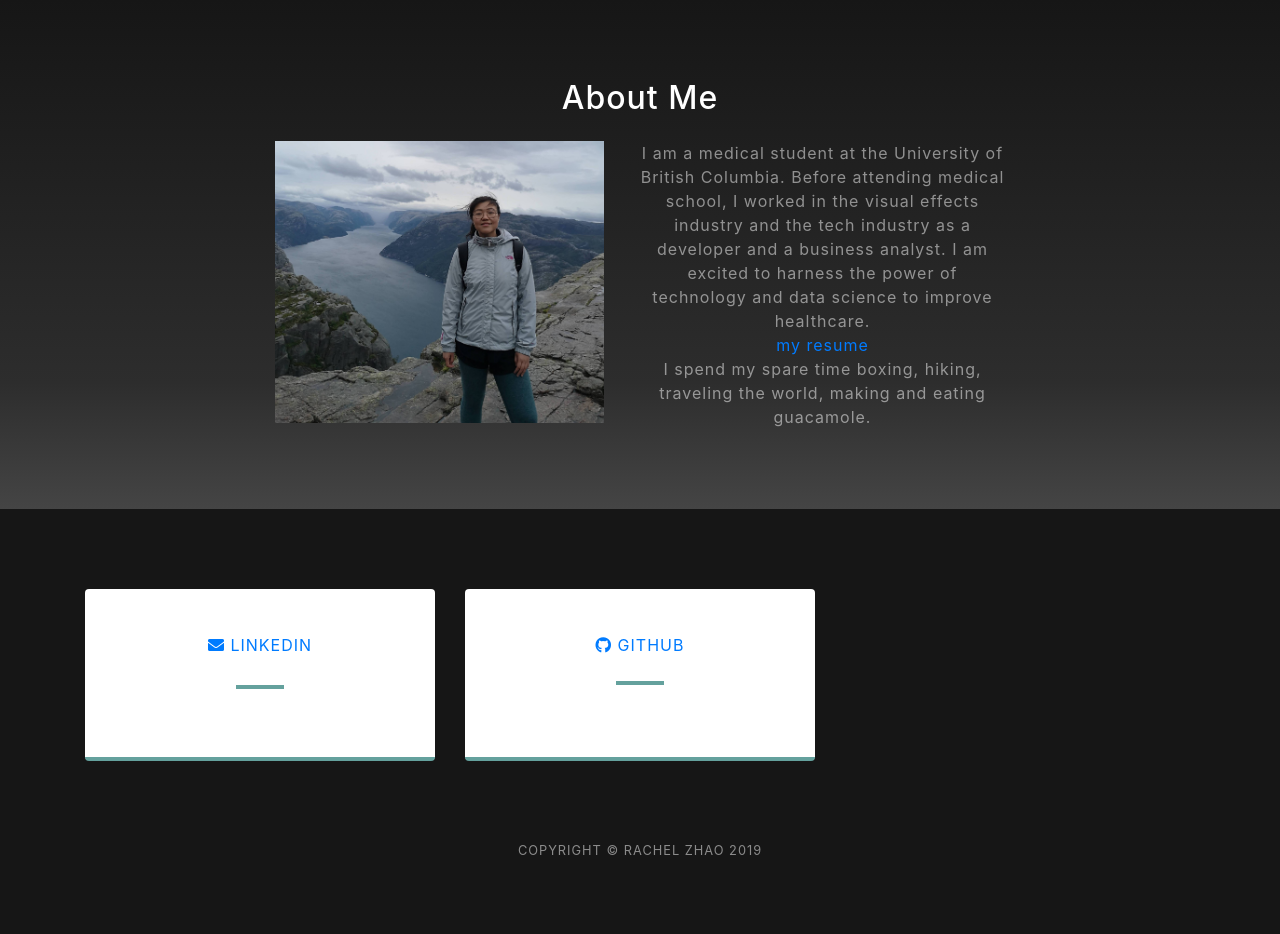
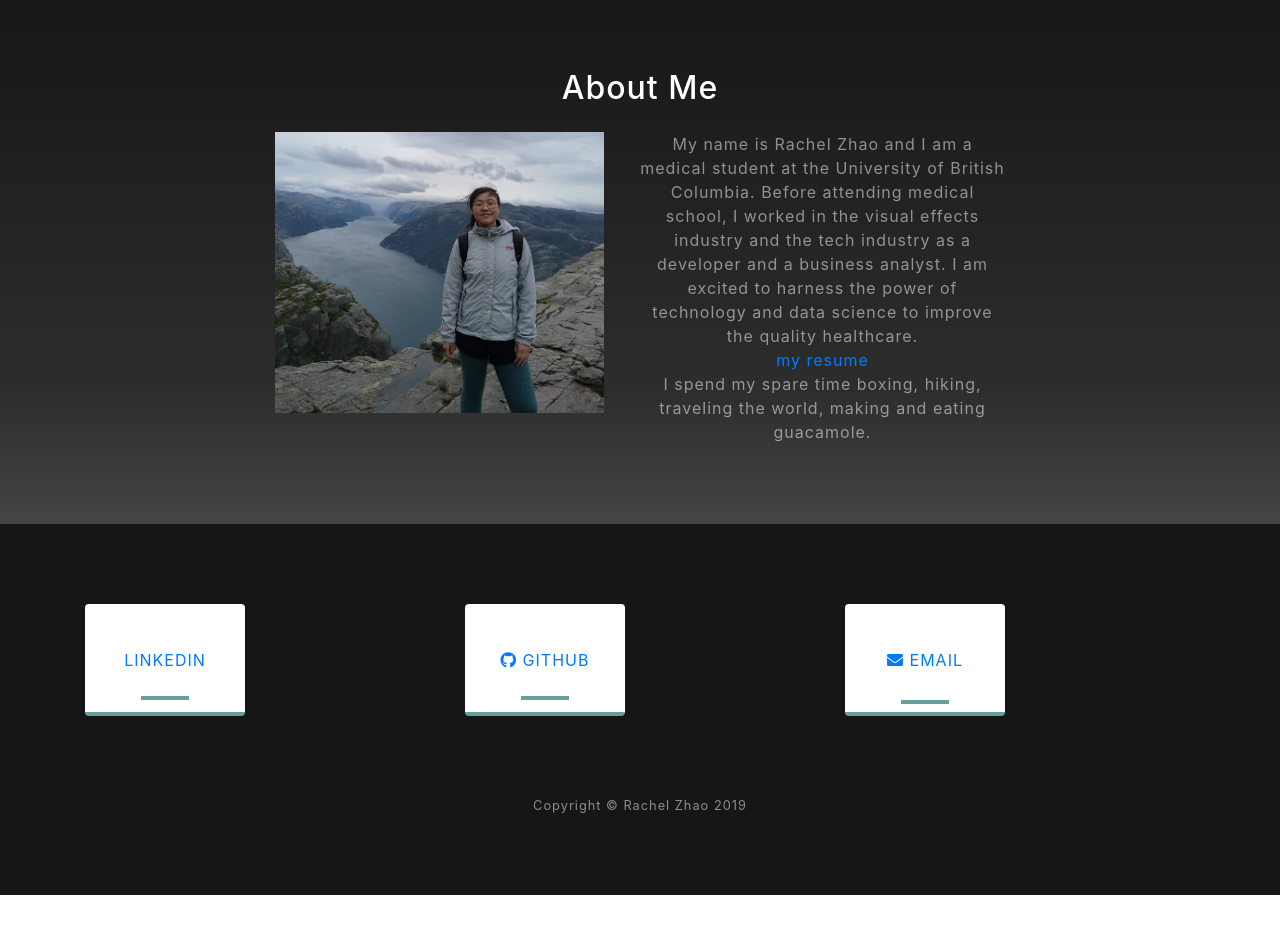
Before and after one commit to rachellaserzhao/rachellaserzhao.github.io, a website with bundled scripts: page index.html in a window 1280 px wide. Shown: the part 1840-2774 px from the top of the page. After the commit the page ends 2735 px from the top, so only its background shows below. Built offline with nearby package versions, Linux system fonts and the light colour scheme.

Commit message:
updated contact session. Need to wire in email

```diff
--- a/css/grayscale.css
+++ b/css/grayscale.css
@@ -329,7 +329,3 @@ footer {
 h1 {
     text-align: center;
 }
-
-img {
-  float: left;
-}
--- a/index.html
+++ b/index.html
@@ -53,7 +53,9 @@
     <header class="masthead">
       <div class="container d-flex h-100 align-items-center">
         <div class="mx-auto text-center">
-          <h2 class="text-white-50 mx-auto mt-2 mb-5">Passionate about improving healthcare with technology and data science </h2>
+          <h1 class="text-white-50 mx-auto mt-2 mb-5">Hi, I'm Rachel</h1>
+          <h2 class="text-white-50 mx-auto mt-2 mb-5">Passionate about improving healthcare using technology and data science </h2>
+          <h2 class="text-white-50 mx-auto mt-2 mb-5">• MD 2023 • software developer • learner</h2>
           <a href="#projects" class="btn btn-primary js-scroll-trigger">My Projects</a>
         </div>
       </div>
@@ -63,7 +65,7 @@
     <!-- Projects Section -->
     <section id="projects" class="projects-section bg-light">
       <div class="container">
-      <h1 class="text-black mb-4">My Projects</h2>
+      <h2 class="text-black mb-4">My Projects</h2>
         <!-- Project One Row -->
         <div class="row justify-content-center no-gutters mb-5 mb-lg-0">
           <div class="col-lg-6">
@@ -125,7 +127,7 @@
           <div class="col-lg-8 mx-auto">
             <h2 class="text-white mb-4">About Me</h2>
             <p class="text-white-50"><img src="img/profile.jpg" alt="" style="float:left;width:45%;height:80%;object-fit:cover;margin-right:5%;margin-bottom:5%;">
-                 I am a medical student at the University of British Columbia. Before attending medical school, I worked in the visual effects industry and the tech industry as a developer and a business analyst. I am excited to harness the power of technology and data science to improve healthcare.<br>
+                 My name is Rachel Zhao and I am a medical student at the University of British Columbia. Before attending medical school, I worked in the visual effects industry and the tech industry as a developer and a business analyst. I am excited to harness the power of technology and data science to improve the quality healthcare.<br>
               <a href="https://drive.google.com/file/d/14Y_GqKFK-LCBnCYMLYE0A9Z-8sBtp8Q2/view?usp=sharing">my resume
               </a><br>I spend my spare time boxing, hiking, traveling the world, making and eating guacamole.</p>
           </div>
@@ -140,10 +142,9 @@
         <div class="row">
 
 
-          <div class="col-md-4 mb-3 mb-md-0">
-            <div class="card py-4 h-100">
+          <div class="col-md-4 mb-2 mb-md-0">
+            <div class="card py-4 h-60" style="height:7rem;width:10rem">
               <div class="card-body text-center">
-                <i class="fas fa-envelope text-primary mb-2"></i>
                 <a  href="https://www.linkedin.com/in/rachel-zhao-10788999" class="text-uppercase m-0">LinkedIn</h4>
                 <hr class="my-4">
                 <div class="small text-black-50">
@@ -152,11 +153,23 @@
             </div>
           </div>
 
-          <div class="col-md-4 mb-3 mb-md-0">
-            <div class="card py-4 h-100">
+          <div class="col-md-4 mb-2 mb-md-0">
+            <div class="card py-4 h-60" style="height:7rem;width: 10rem">
               <div class="card-body text-center">
                 <i class="fab fa-github"></i>
                 <a  href="https://github.com/rachellaserzhao" class="text-uppercase m-0">GitHub</h4>
+                <hr class="my-4">
+                <div class="small text-black-50">
+                </div>
+              </div>
+            </div>
+          </div>
+
+          <div class="col-md-4 mb-2 mb-md-0">
+            <div class="card py-4 h-60" style="height:7rem;width: 10rem">
+              <div class="card-body text-center">
+                <i class="fas fa-envelope text-primary mb-2"></i>
+                <a  href="https://www.linkedin.com/in/rachel-zhao-10788999">EMAIL</h4>
                 <hr class="my-4">
                 <div class="small text-black-50">
                 </div>
```
Also changed, not shown: css/grayscale.min.css, 2 other files.
